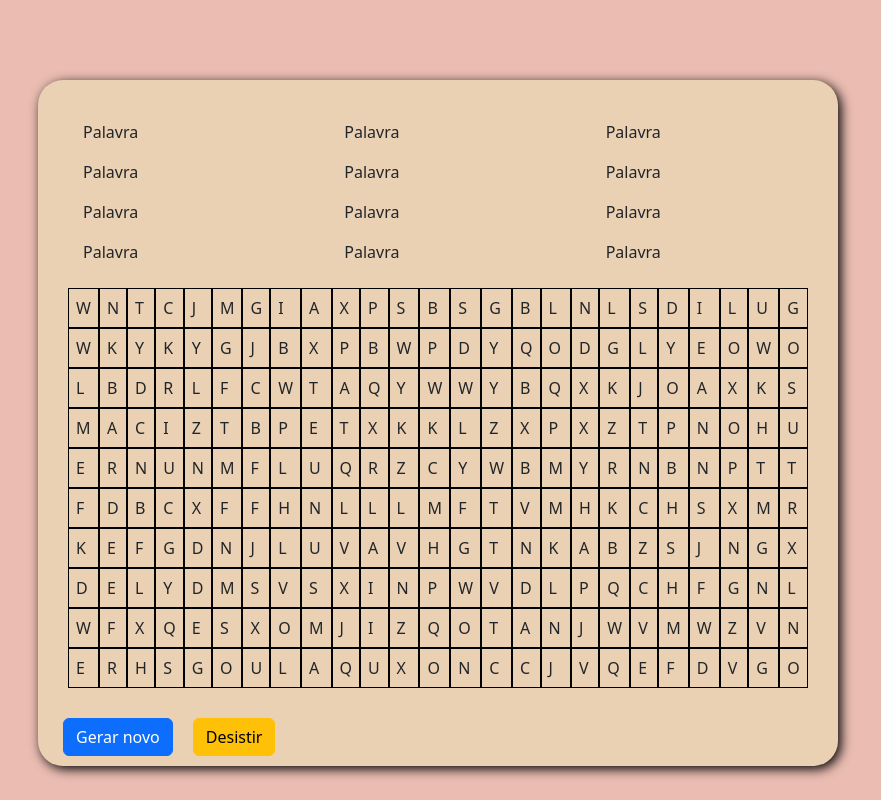
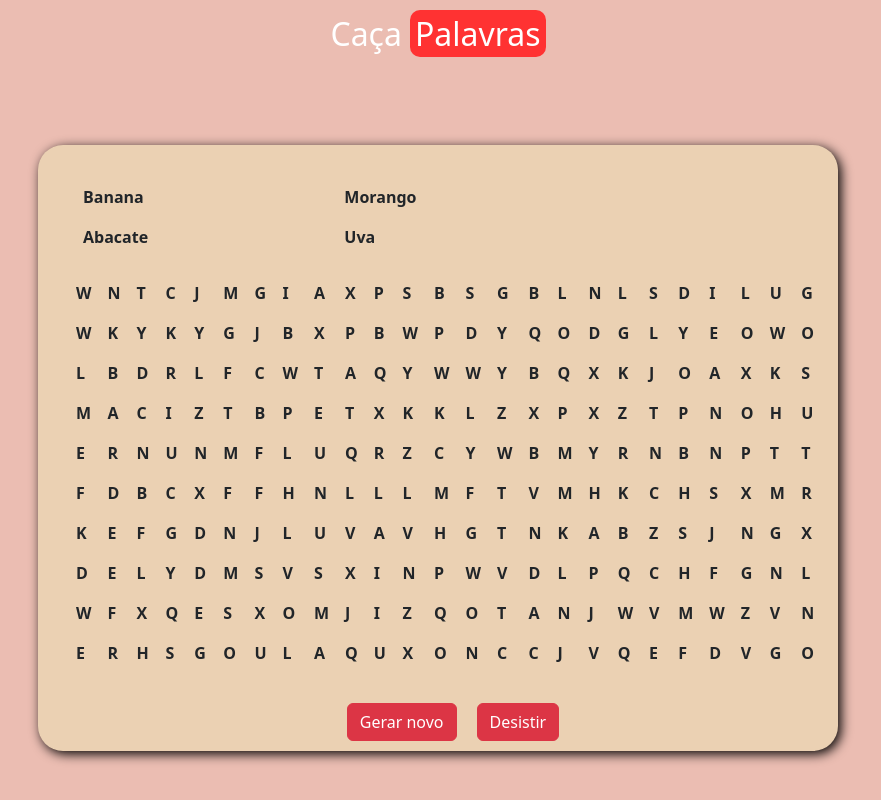
Before and after one commit to GabrielSKlauck/CacaPalavras-Angular, an Angular app: page / in a window 1280 px wide. Shown: the whole page, without its empty margins (202-1083 px from the left). Built offline with nearby package versions, Linux system fonts and the light colour scheme.

Commit message:
Mudanças na estilização

```diff
--- a/angular.json
+++ b/angular.json
@@ -93,5 +93,8 @@
         }
       }
     }
+  },
+  "cli": {
+    "analytics": false
   }
 }
--- a/src/app/app.component.css
+++ b/src/app/app.component.css
@@ -10,6 +10,10 @@ div{
     height: auto;
 }
 
+app-header{
+    width: 100%;
+}
+
 app-matriz-palavras{
     width: 100%;
 }
--- a/src/app/app.component.html
+++ b/src/app/app.component.html
@@ -1,3 +1,5 @@
+<app-header></app-header>
 <div>
+
   <app-matriz-palavras></app-matriz-palavras>
 </div>
--- a/src/app/app.component.ts
+++ b/src/app/app.component.ts
@@ -1,11 +1,12 @@
 import { Component } from '@angular/core';
 import { RouterOutlet } from '@angular/router';
 import { MatrizPalavrasComponent } from "./matriz-palavras/matriz-palavras.component";
+import { HeaderComponent } from './header/header.component';
 
 @Component({
   selector: 'app-root',
   standalone: true,
-  imports: [RouterOutlet, MatrizPalavrasComponent],
+  imports: [RouterOutlet, MatrizPalavrasComponent, HeaderComponent],
   templateUrl: './app.component.html',
   styleUrl: './app.component.css'
 })
--- /dev/null
+++ b/src/app/header/header.component.css
@@ -0,0 +1,18 @@
+header{
+    color: white;
+    height: 65px;
+    justify-content: center;
+    display: flex;
+}
+
+div{
+    display: flex;
+    margin-top: 10px;
+}
+
+#alterado{
+    padding: 5px;
+    margin-left: 8px;
+    border-radius: 10px;
+    background-color: #ff3232;
+}
--- /dev/null
+++ b/src/app/header/header.component.html
@@ -0,0 +1,6 @@
+<header>
+    <div>
+        <h2 style="margin-top: 5px;">Caça</h2>
+        <h2 id="alterado">Palavras</h2>
+    </div>
+</header>
--- a/src/app/matriz-palavras/matriz-palavras.component.css
+++ b/src/app/matriz-palavras/matriz-palavras.component.css
@@ -20,6 +20,7 @@ ul{
 
 li{
     padding: 8px;
+    font-weight: 600;
 }
 
 #matriz{
@@ -27,13 +28,16 @@ li{
 }
 
 td{
-    padding: 7px;
-    border: 1px solid black;
+    padding: 8px;
+    border-radius: 10px;
+    font-weight: 600
+
 }
 
 td:hover{
     transition: 0.8s;
-    background-color: black;
+    background-color: #f34141;
+    border-radius: 10px;
     color: white;
     cursor: pointer;
 }
@@ -41,6 +45,7 @@ td:hover{
 #opcoes{
     margin-top: 30px;
     margin-bottom: 10px;
+    justify-content: center;
     display: flex;
 }
 
--- a/src/app/matriz-palavras/matriz-palavras.component.html
+++ b/src/app/matriz-palavras/matriz-palavras.component.html
@@ -1,18 +1,9 @@
 <div id="itens-content">
     <div id="lista-palavras">
         <ul>
-            <li>Palavra</li>
-            <li>Palavra</li>
-            <li>Palavra</li>
-            <li>Palavra</li>
-            <li>Palavra</li>
-            <li>Palavra</li>
-            <li>Palavra</li>
-            <li>Palavra</li>
-            <li>Palavra</li>
-            <li>Palavra</li>
-            <li>Palavra</li>
-            <li>Palavra</li>
+            @for(itens of listaPalavras; track $index){
+                <li>{{itens}}</li>
+            }
         </ul>
     </div>
 
@@ -25,21 +16,11 @@
                     }
                 </tr>
             }
-            <!-- <tr>   linha
-                <td>A</td>   coluna
-                <td>B</td>
-                <td>C</td>
-            </tr>
-            <tr>
-                <td>D</td>
-                <td>E</td>
-                <td>F</td>
-            </tr> -->
         </tbody>
     </div>
 
     <div id="opcoes">
-        <button type="reset" class="btn btn-primary">Gerar novo</button>
-        <button type="button" class="btn btn-warning">Desistir</button>
+        <button type="reset" class="btn btn-danger">Gerar novo</button>
+        <button type="button" class="btn btn-danger">Desistir</button>
     </div>
 </div>
--- a/src/app/matriz-palavras/matriz-palavras.component.ts
+++ b/src/app/matriz-palavras/matriz-palavras.component.ts
@@ -12,8 +12,11 @@ export class MatrizPalavrasComponent{
   caca = new CacaPalavras();
 
   itens:string[][] = this.caca.matriz;
+  listaPalavras:string[] = ['Banana','Abacate','Morango','Uva']
 
   ngOnInit(): void {
     console.log(this.caca.matriz)
   }
+
+
 }
```
Also changed, not shown: src/app/header/header.component.ts (added, +12 -0 lines), 1 other file (tests, documents, lock files or other folders).
